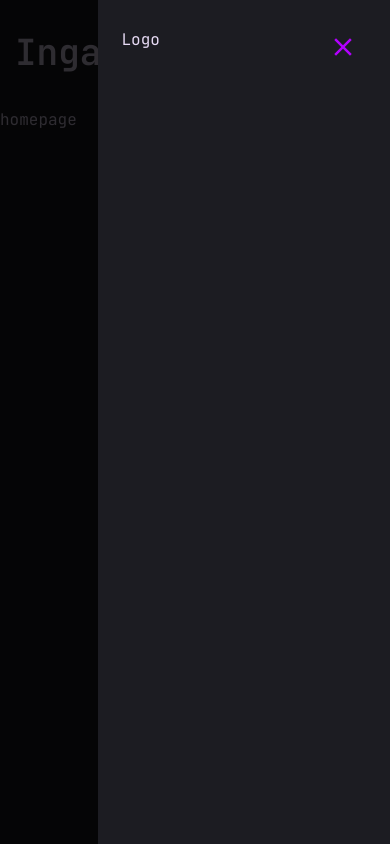
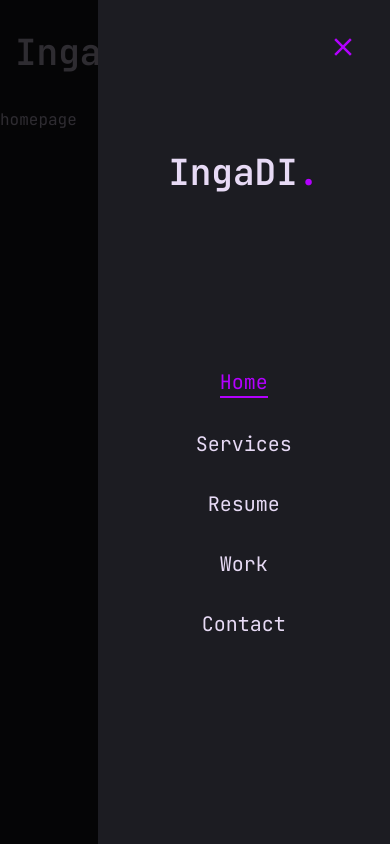
Before and after one commit to inga-divra/ingadi-portfolio, a Next.js app: page / in a window 390 px wide. Both pictures are taken after a click on the button 359 px from the left and 52 px from the top of the page. Built offline with nearby package versions, Linux system fonts and the light colour scheme.

Commit message:
Set up mobile menu navigation with logo, menu items, and appropriate classes for styling and responsiveness in MobileNav component.

```diff
--- a/components/MobileNav.jsx
+++ b/components/MobileNav.jsx
@@ -36,7 +36,26 @@
         </SheetTrigger>
         <SheetContent className='flex flex-col'>
             {/* Logo */}
-            <div>Logo</div>
+            <div className='mt-32 mb-40 text-center text-2xl'>
+                <Link href='/'>
+                    <h1 className='text-4xl font-semibold'>
+                        IngaDI<span className='text-accent'>.</span>
+                    </h1>
+                </Link>
+            </div>
+            {/* nav */}
+            <nav className='flex flex-col justify-center items-center gap-8'>
+                {links.map((link, index) => {
+                    return <Link
+                        className={`${link.path === pathname &&
+                            'text-accent border-b-2 border-accent'
+                            } text-xl capitalize hover:text-accent transition-all`}
+                        href={link.path}
+                        key={index}>
+                        {link.name}
+                    </Link>
+                })}
+            </nav>
         </SheetContent>
     </Sheet>
 }
```
